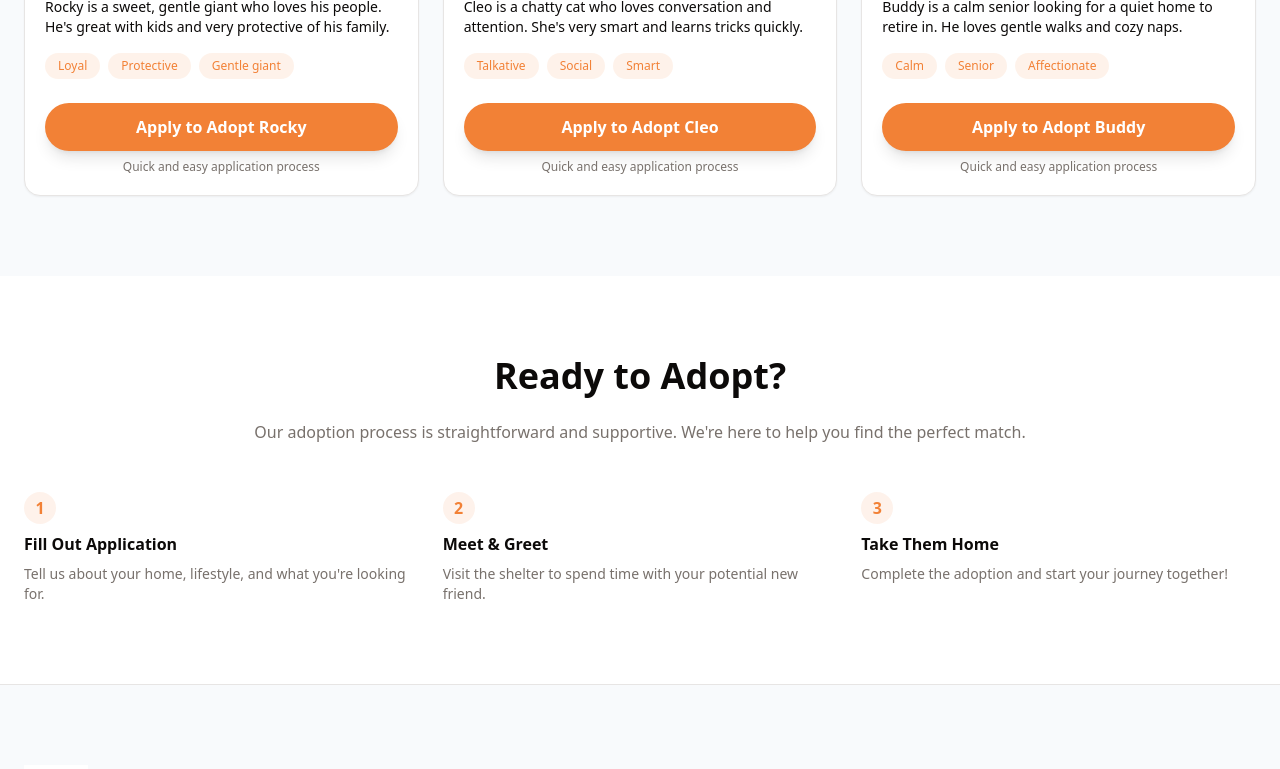
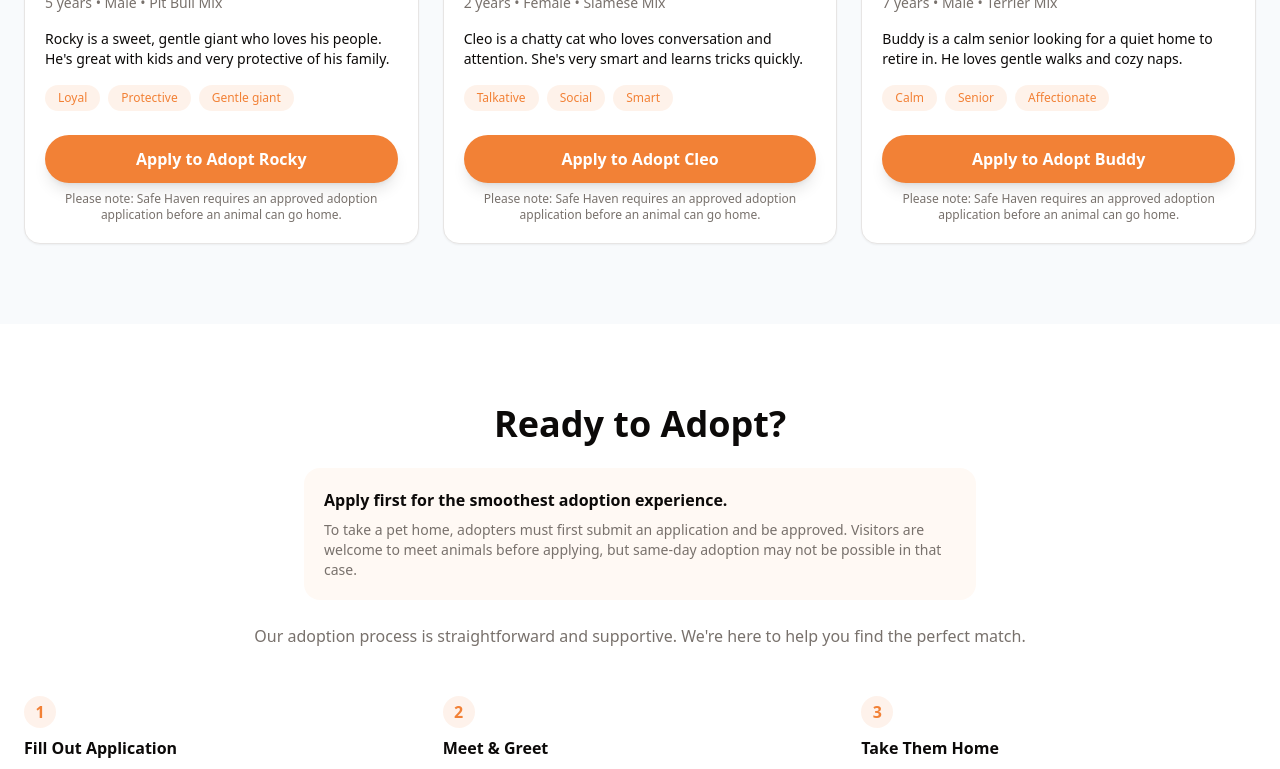
Before and after one commit to 7nqwsvhv99-hash/safe-haven-site, a Next.js app: page /adopt in a window 1280 px wide. Shown: the part 2568-3337 px from the top of the page. Built offline with nearby package versions, Linux system fonts and the light colour scheme.

Commit message:
Clarify adoption approval process

```diff
--- a/src/app/adopt/page.tsx
+++ b/src/app/adopt/page.tsx
@@ -136,7 +136,7 @@ export default function AdoptPage() {
                       Apply to Adopt {pet.name}
                     </Button>
                     <p className="text-xs text-center text-muted-foreground">
-                      Quick and easy application process
+                      Please note: Safe Haven requires an approved adoption application before an animal can go home.
                     </p>
                   </div>
                 </CardContent>
@@ -152,6 +152,12 @@ export default function AdoptPage() {
             <h2 className="text-3xl md:text-4xl font-bold">
               Ready to Adopt?
             </h2>
+            <div className="max-w-2xl mx-auto rounded-2xl bg-primary/5 p-5 text-left">
+              <p className="font-semibold mb-2">Apply first for the smoothest adoption experience.</p>
+              <p className="text-sm text-muted-foreground">
+                To take a pet home, adopters must first submit an application and be approved. Visitors are welcome to meet animals before applying, but same-day adoption may not be possible in that case.
+              </p>
+            </div>
             <p className="text-muted-foreground">
               Our adoption process is straightforward and supportive. We're here to help you find the perfect match.
             </p>
```
